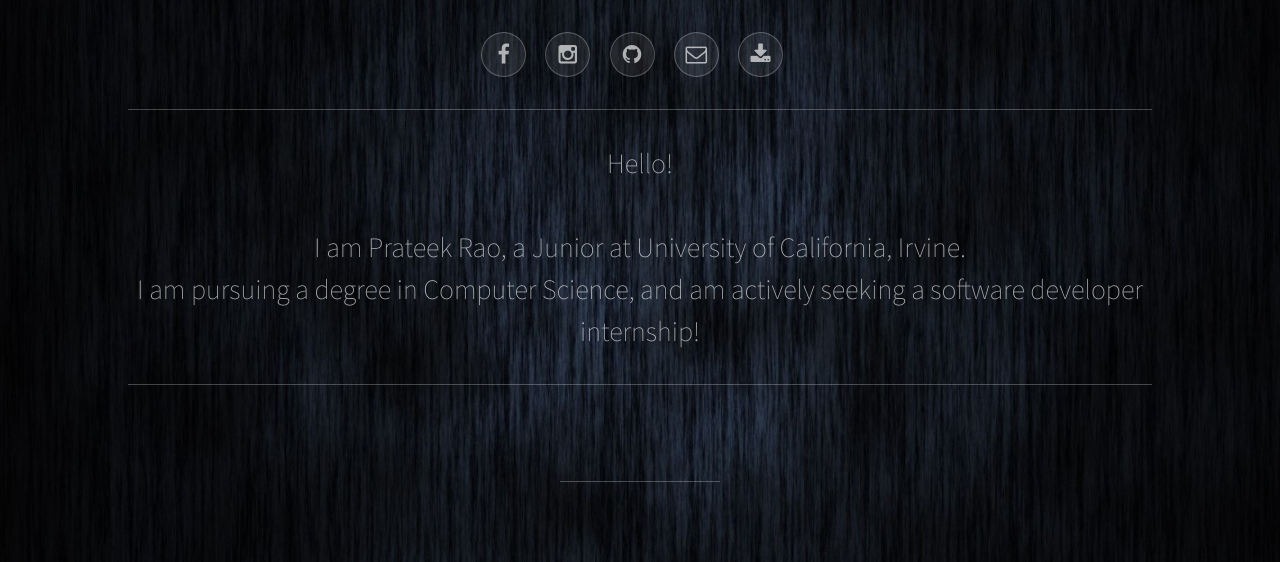
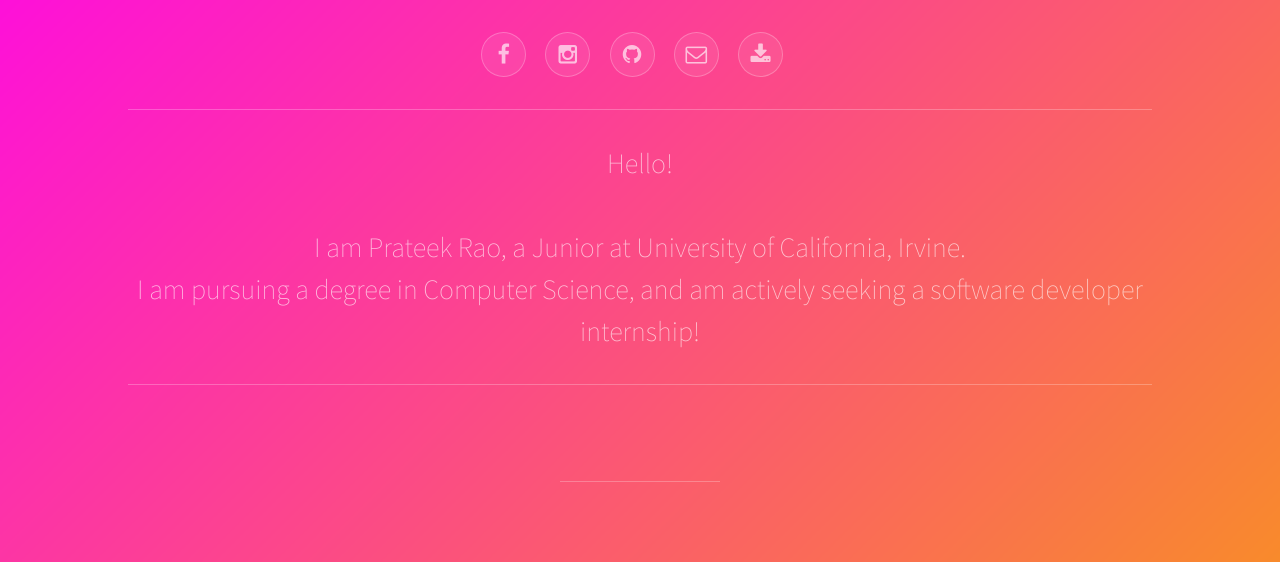
Before and after one commit to raopg/raopg.github.io, a plain HTML site: page index.html in a window 1280 px wide. Shown: the part 249-811 px from the top of the page. Drawn offline with Linux system fonts and the light colour scheme.

Commit message:
Changes to BG

```diff
--- a/assets/css/main.css
+++ b/assets/css/main.css
@@ -1414,7 +1414,7 @@
 
 	body {
 		background-color: #000;
-		background-image: url("../../images/bg.jpg");
+		background-image: url("../../images/4.png");
 		background-size: cover;
 		background-position: top center;
 	}
```
Also changed, not shown: 1 other file.
